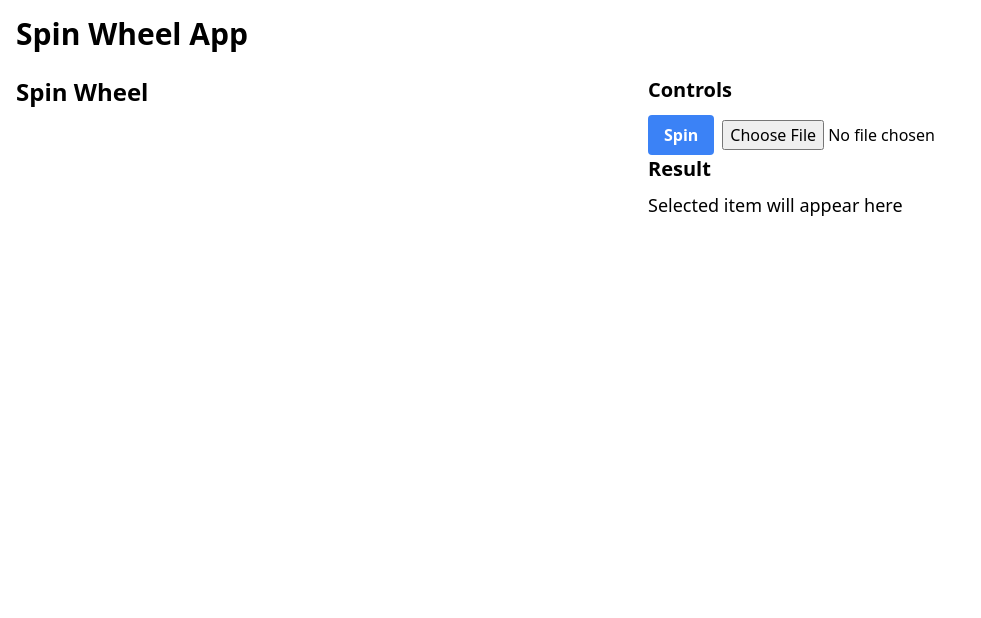
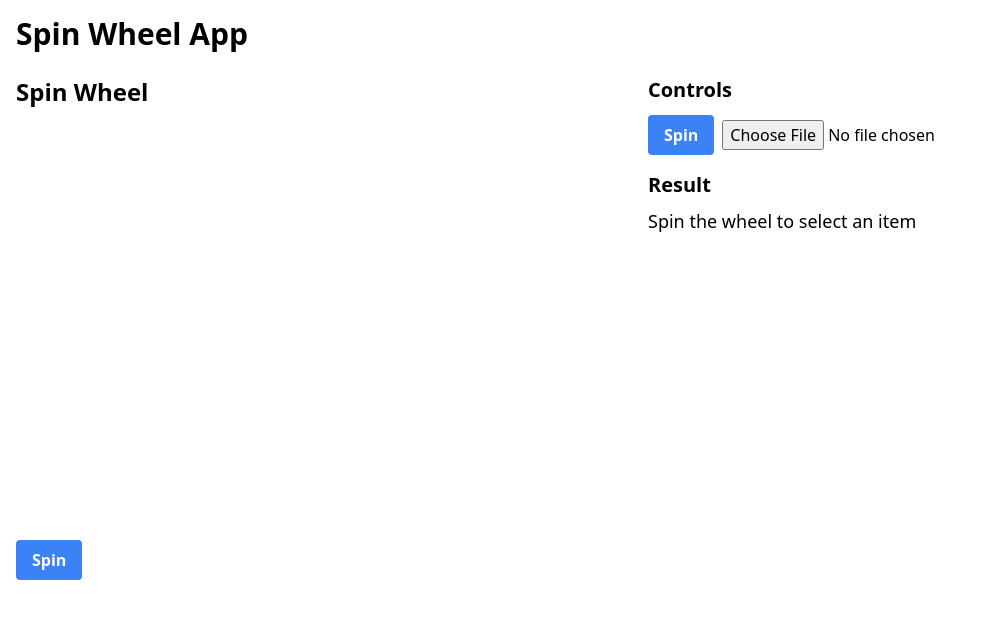
Before and after one commit to adnanbwp/smtools-randomspinner, a React (Vite) app: page / in a window 1280 px wide. Shown: the top 618 px of the page, without its empty margins (0-981 px from the left). Built offline with nearby package versions, Linux system fonts and the light colour scheme.

Commit message:
Add spin visualisation and animation

```diff
--- a/src/App.jsx
+++ b/src/App.jsx
@@ -5,13 +5,17 @@ import Results from './components/Results';
 
 function App() {
   const [items, setItems] = useState([]);
+  const [selectedItem, setSelectedItem] = useState(null);
 
   const handleItemsLoaded = (newItems) => {
     setItems(newItems);
-    // TODO: Add user feedback for successful upload
+    setSelectedItem(null);
   };
 
-  // Add this useEffect hook to log items whenever they change
+  const handleSpinComplete = (item) => {
+    setSelectedItem(item);
+  };
+
   useEffect(() => {
     console.log('Current items:', items);
   }, [items]);
@@ -20,10 +24,10 @@ function App() {
     <div className="container mx-auto p-4">
       <h1 className="text-3xl font-bold mb-6">Spin Wheel App</h1>
       <div className="grid grid-cols-1 md:grid-cols-2 gap-4">
-        <SpinWheel items={items} />
+        <SpinWheel items={items} onSpinComplete={handleSpinComplete} />
         <div>
           <Controls onItemsLoaded={handleItemsLoaded} />
-          <Results />
+          <Results selectedItem={selectedItem} />
         </div>
       </div>
     </div>
--- a/src/components/Results.jsx
+++ b/src/components/Results.jsx
@@ -1,10 +1,14 @@
 import React from 'react';
 
-const Results = () => {
+const Results = ({ selectedItem }) => {
   return (
-    <div className="results">
+    <div className="results mt-4">
       <h2 className="text-xl font-bold mb-2">Result</h2>
-      <p className="text-lg">Selected item will appear here</p>
+      {selectedItem ? (
+        <p className="text-lg">Selected item: <span className="font-bold">{selectedItem}</span></p>
+      ) : (
+        <p className="text-lg">Spin the wheel to select an item</p>
+      )}
     </div>
   );
 };
--- a/src/components/SpinWheel.jsx
+++ b/src/components/SpinWheel.jsx
@@ -1,6 +1,10 @@
-import React from 'react';
+import React, { useState } from 'react';
+import { useSpring, animated } from 'react-spring';
 
-const SpinWheel = ({ items }) => {
+const SpinWheel = ({ items, onSpinComplete }) => {
+  const [rotation, setRotation] = useState(0);
+  const [isSpinning, setIsSpinning] = useState(false);
+
   const colors = [
     '#FF6B6B', '#4ECDC4', '#45B7D1', '#FFA07A',
     '#98D8C8', '#FBCB0A', '#B19CD9', '#FF6B6B'
@@ -17,10 +21,33 @@ const SpinWheel = ({ items }) => {
     return [x, y];
   };
 
+  const spinWheel = () => {
+    if (isSpinning) return;
+    setIsSpinning(true);
+    const newRotation = rotation + 1800 + Math.random() * 720; // 5-7 full rotations
+    setRotation(newRotation);
+
+    setTimeout(() => {
+      setIsSpinning(false);
+      const selectedIndex = Math.floor(((360 - (newRotation % 360)) / (360 / totalItems)) % totalItems);
+      onSpinComplete(items[selectedIndex]);
+    }, 5000);
+  };
+
+  const { transform } = useSpring({
+    transform: `rotate(${rotation}deg)`,
+    config: { mass: 1, tension: 170, friction: 26 },
+  });
+
   return (
     <div className="spin-wheel">
       <h2 className="text-2xl font-bold mb-4">Spin Wheel</h2>
-      <svg width={wheelRadius * 2} height={wheelRadius * 2} viewBox={`0 0 ${wheelRadius * 2} ${wheelRadius * 2}`}>
+      <animated.svg
+        width={wheelRadius * 2}
+        height={wheelRadius * 2}
+        viewBox={`0 0 ${wheelRadius * 2} ${wheelRadius * 2}`}
+        style={{ transform }}
+      >
         {items.map((item, index) => {
           const startPercent = index / totalItems;
           const endPercent = (index + 1) / totalItems;
@@ -59,7 +86,14 @@ const SpinWheel = ({ items }) => {
             </g>
           );
         })}
-      </svg>
+      </animated.svg>
+      <button
+        onClick={spinWheel}
+        disabled={isSpinning}
+        className="mt-4 bg-blue-500 hover:bg-blue-700 text-white font-bold py-2 px-4 rounded"
+      >
+        {isSpinning ? 'Spinning...' : 'Spin'}
+      </button>
     </div>
   );
 };
```
